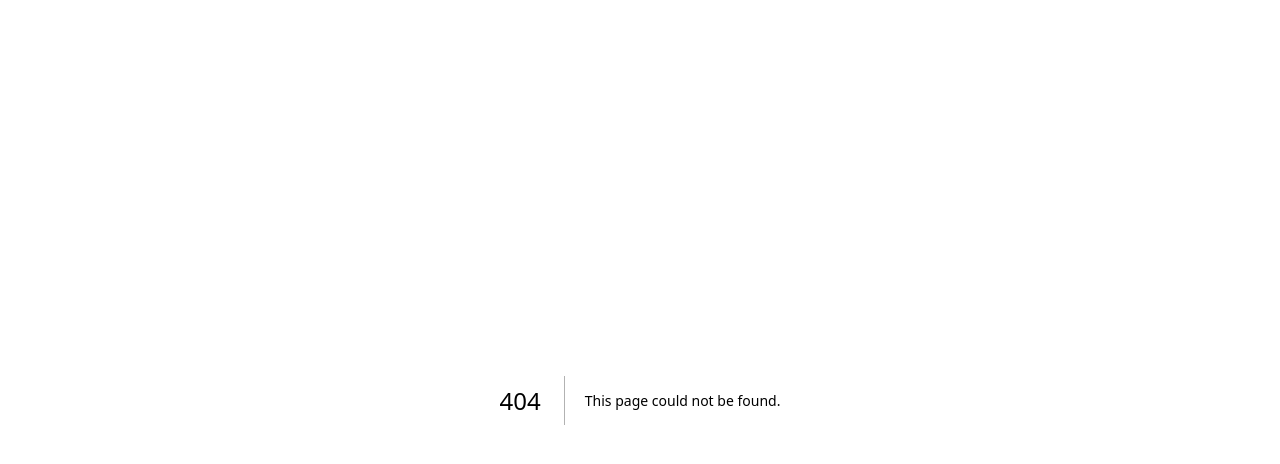
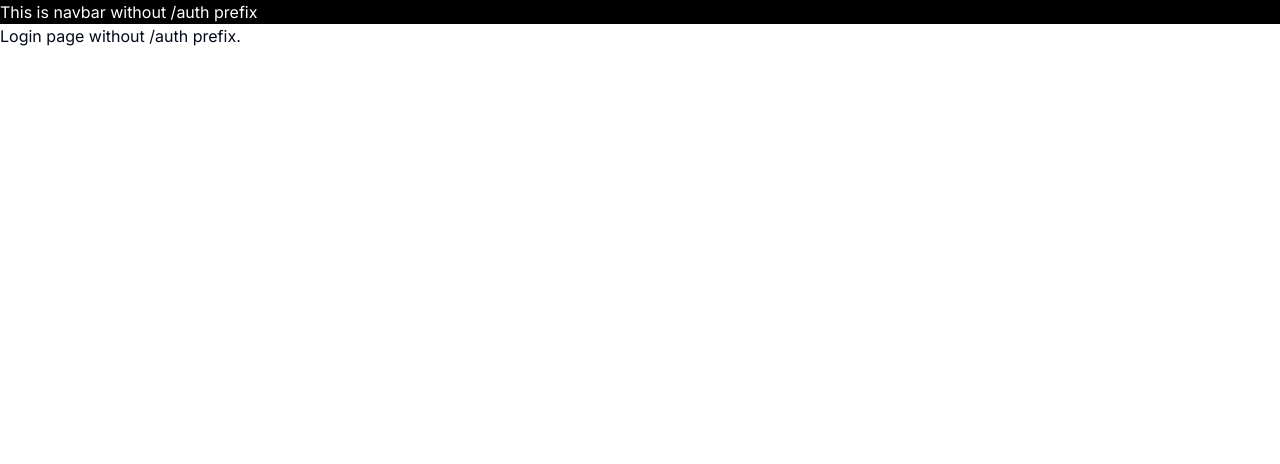
Before and after one commit to summer030/auth-tutorial, a Next.js app: page /login in a window 1280 px wide. Before the commit this address had no page. Shown: the top 464 px of the page. Built offline with nearby package versions, Linux system fonts and the light colour scheme.

Commit message:
Routing Exercise

```diff
--- /dev/null
+++ b/app/(auth)/layout.tsx
@@ -0,0 +1,12 @@
+const AuthLayout = ({ children }: any) => {
+  return (
+    <div>
+      <nav className="bg-black text-white">
+        This is navbar without /auth prefix
+      </nav>
+      {children}
+    </div>
+  );
+};
+
+export default AuthLayout;
--- /dev/null
+++ b/app/(auth)/login/page.tsx
@@ -0,0 +1,5 @@
+const LoginPage = () => {
+  return <div>Login page without /auth prefix.</div>;
+};
+
+export default LoginPage;
--- /dev/null
+++ b/app/(auth)/register/page.tsx
@@ -0,0 +1,5 @@
+const RegisterPage = () => {
+  return <div>Register page without /auth prefix.</div>;
+};
+
+export default RegisterPage;
--- /dev/null
+++ b/app/_components/page.tsx
@@ -0,0 +1,5 @@
+const ComponentTest = () => {
+  return <div>This is a component</div>;
+};
+
+export default ComponentTest;
```
